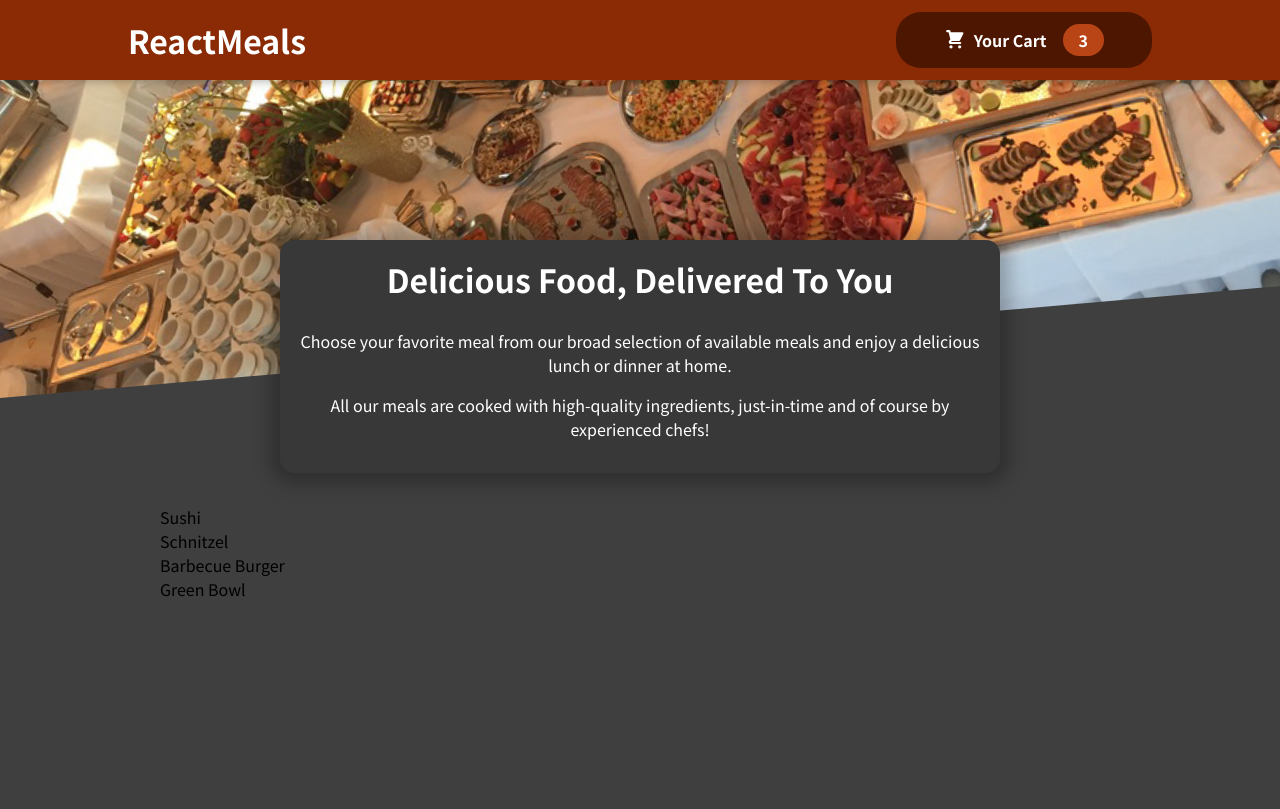
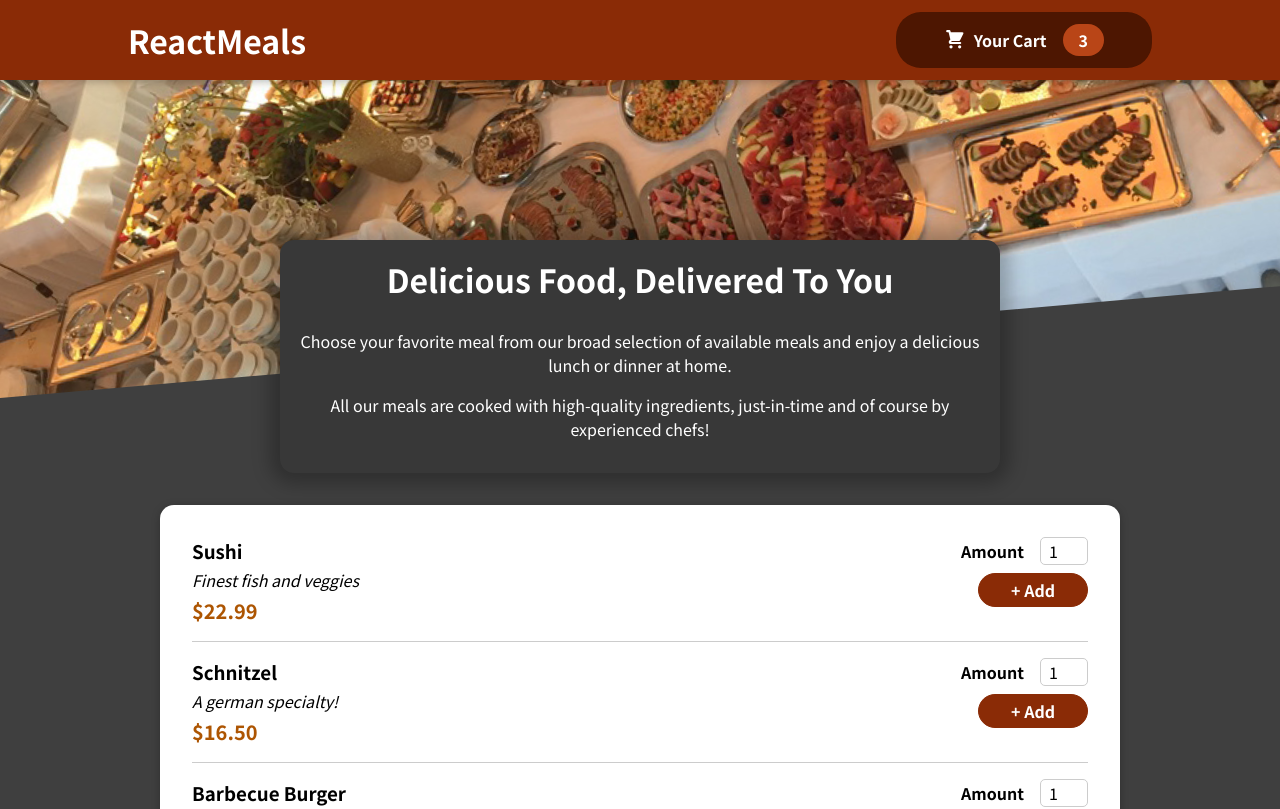
Before and after one commit to guywhale/food-order-app, a React (Create React App) app: page / in a window 1280 px wide. Shown: the top 809 px of the page. Built offline with nearby package versions, Linux system fonts and the light colour scheme.

Commit message:
Set up meal item cards and form for ordering amount of meals

```diff
--- a/src/components/Meals/AvailableMeals.js
+++ b/src/components/Meals/AvailableMeals.js
@@ -1,4 +1,6 @@
 import classes from './AvailableMeals.module.css';
+import Card from '../UI/Card';
+import MealItem from './MealItem/MealItem';
 
 const DUMMY_MEALS = [
 	{
@@ -29,12 +31,21 @@
 
 const AvailableMeals = () => {
 	const mealsList = DUMMY_MEALS.map((meal) => {
-		return <li>{meal.name}</li>;
+		return (
+			<MealItem
+				key={meal.id}
+				name={meal.name}
+				description={meal.description}
+				price={meal.price}
+			/>
+		);
 	});
 
 	return (
 		<section className={classes.meals}>
-			<ul>{mealsList}</ul>
+			<Card>
+				<ul>{mealsList}</ul>
+			</Card>
 		</section>
 	);
 };
--- /dev/null
+++ b/src/components/Meals/MealItem/MealItem.js
@@ -0,0 +1,21 @@
+import classes from './MealItem.module.css';
+import MealItemForm from './MealItemForm';
+
+const MealItem = (props) => {
+	const price = `$${props.price.toFixed(2)}`;
+
+	return (
+		<li className={classes.meal}>
+			<div>
+				<h3>{props.name}</h3>
+				<div className={classes.description}>{props.description}</div>
+				<div className={classes.price}>{price}</div>
+			</div>
+			<div>
+				<MealItemForm />
+			</div>
+		</li>
+	);
+};
+
+export default MealItem;
--- /dev/null
+++ b/src/components/Meals/MealItem/MealItem.module.css
@@ -0,0 +1,22 @@
+.meal {
+	display: flex;
+	justify-content: space-between;
+	margin: 1rem;
+	padding-bottom: 1rem;
+	border-bottom: 1px solid #ccc;
+}
+
+.meal h3 {
+	margin: 0 0 0.25rem 0;
+}
+
+.description {
+	font-style: italic;
+}
+
+.price {
+	margin-top: 0.25rem;
+	font-weight: bold;
+	color: #ad5502;
+	font-size: 1.25rem;
+}
--- /dev/null
+++ b/src/components/Meals/MealItem/MealItemForm.js
@@ -0,0 +1,23 @@
+import classes from './MealItemForm.module.css';
+import Input from '../../UI/Input';
+
+const MealItemForm = (props) => {
+	return (
+		<form className={classes.form}>
+			<Input
+				label="Amount"
+				input={{
+					id: 'amount',
+					type: 'text',
+					min: '1',
+					max: '5',
+					step: '1',
+					defaultValue: '1',
+				}}
+			/>
+			<button type="submit">+ Add</button>
+		</form>
+	);
+};
+
+export default MealItemForm;
--- /dev/null
+++ b/src/components/Meals/MealItem/MealItemForm.module.css
@@ -0,0 +1,20 @@
+.form {
+	text-align: right;
+}
+
+.form button {
+	font: inherit;
+	cursor: pointer;
+	background-color: #8a2b06;
+	border: 1px solid #8a2b06;
+	color: white;
+	padding: 0.25rem 2rem;
+	border-radius: 20px;
+	font-weight: bold;
+}
+
+.form button:hover,
+.form button:active {
+	background-color: #641e03;
+	border-color: #641e03;
+}
```
